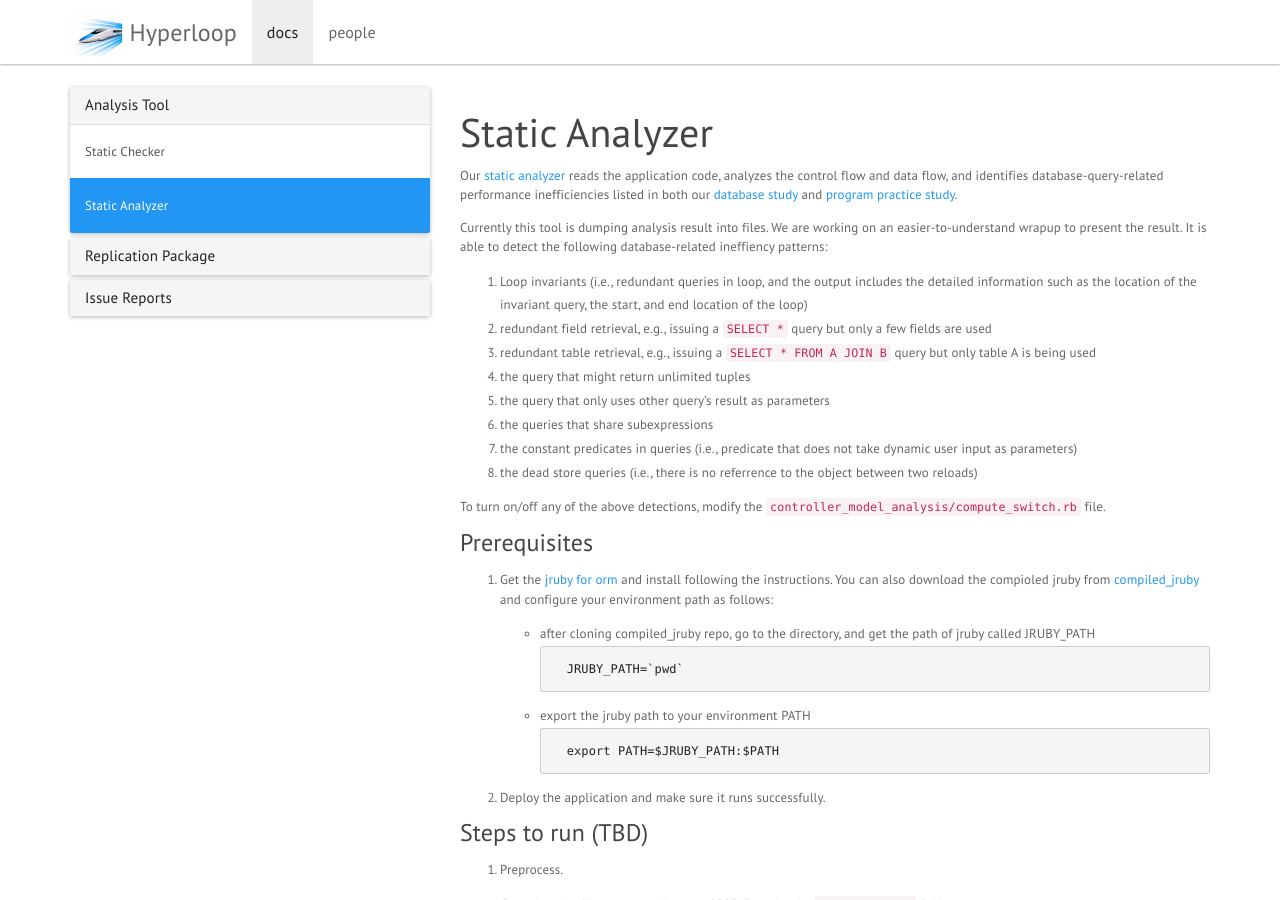
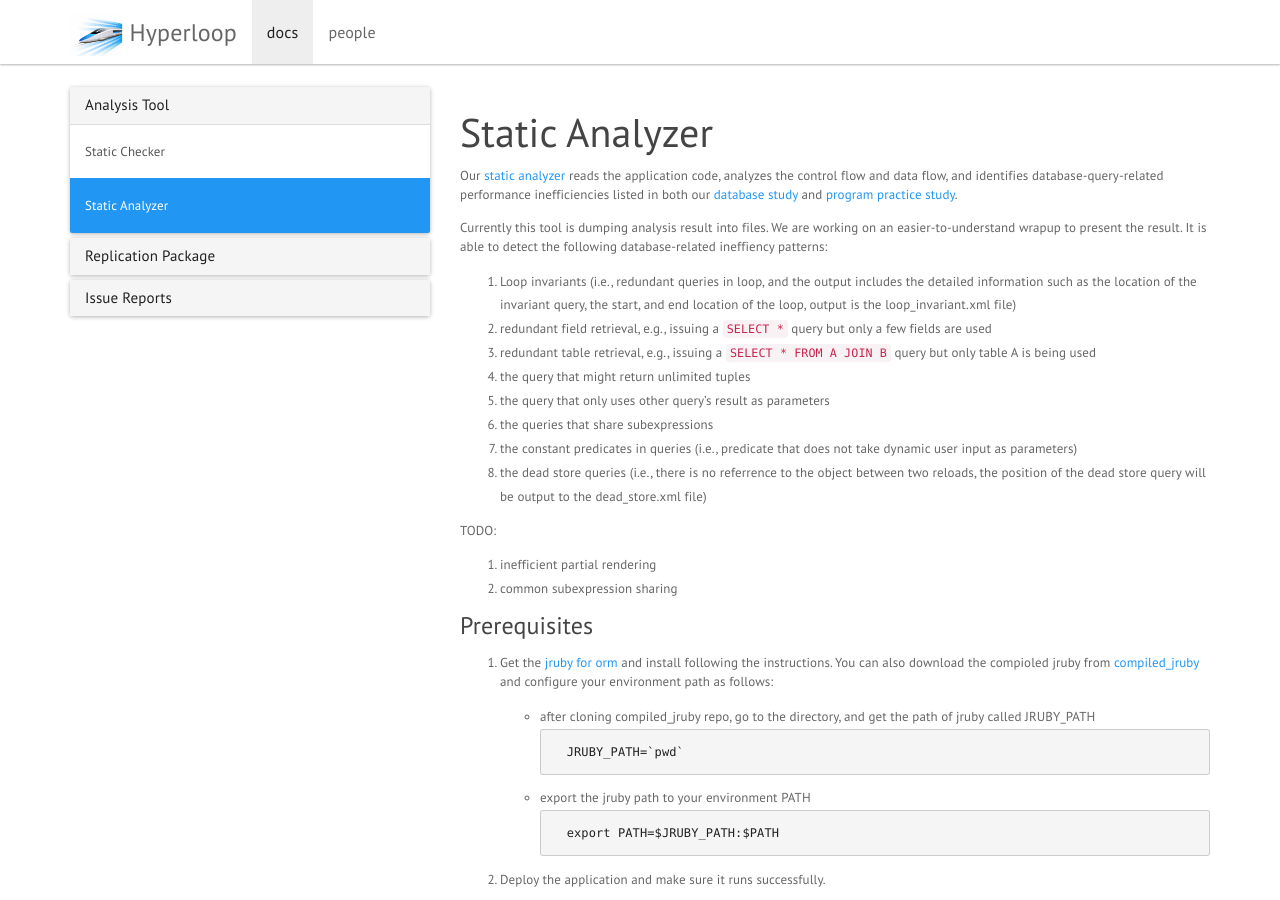
Before and after one commit to hyperloop-rails/hyperloop-rails.github.io, a Jekyll site: the page built from _docs/static-analyzer.md, in a window 1280 px wide and 900 px high. Built offline with Jekyll 4.4.1, drawn with Linux system fonts in a browser that asks for light colours; nearby versions of some CDN libraries; comment, search, counter and statistics services are not loaded.

Commit message:
Update static-analyzer.md

```diff
--- a/_docs/static-analyzer.md
+++ b/_docs/static-analyzer.md
@@ -13,16 +13,19 @@ Currently this tool is dumping analysis result into files. We are working
 on an easier-to-understand wrapup to present the result.
 It is able to detect the following database-related ineffiency patterns:
 
-1. Loop invariants (i.e., redundant queries in loop, and the output includes the detailed information such as the location of the invariant query, the start, and end location of the loop)
+1. Loop invariants (i.e., redundant queries in loop, and the output includes the detailed information such as the location of the invariant query, the start, and end location of the loop, output is the loop_invariant.xml file)
 2. redundant field retrieval, e.g., issuing a `SELECT *` query but only a few fields are used
 3. redundant table retrieval, e.g., issuing a `SELECT * FROM A JOIN B` query but only table A is being used
 4. the query that might return unlimited tuples
 5. the query that only uses other query's result as parameters
 6. the queries that share subexpressions
 7. the constant predicates in queries (i.e., predicate that does not take dynamic user input as parameters)
-8. the dead store queries (i.e., there is no referrence to the object between two reloads)
+8. the dead store queries (i.e., there is no referrence to the object between two reloads, the position of the dead store query will be output to the dead_store.xml file)
 
-To turn on/off any of the above detections, modify the `controller_model_analysis/compute_switch.rb` file.
+TODO:
+1. inefficient partial rendering
+2. common subexpression sharing
+
 
 #### Prerequisites
 
```
